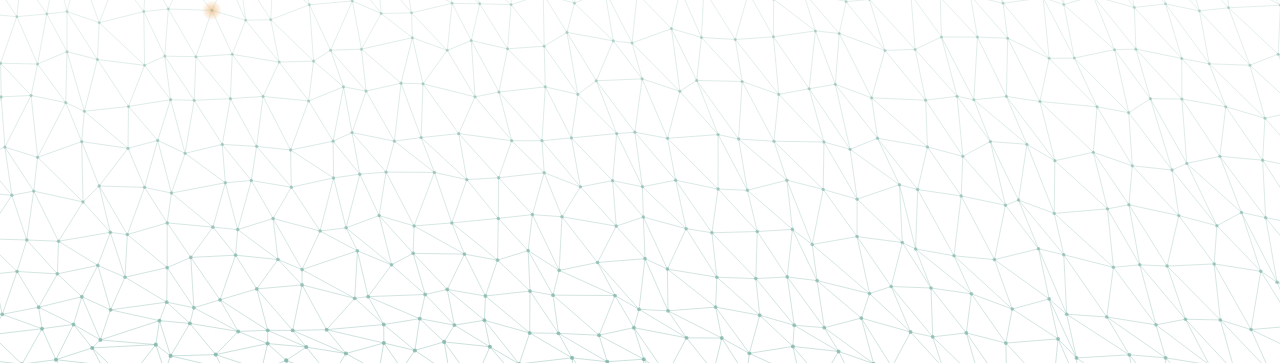
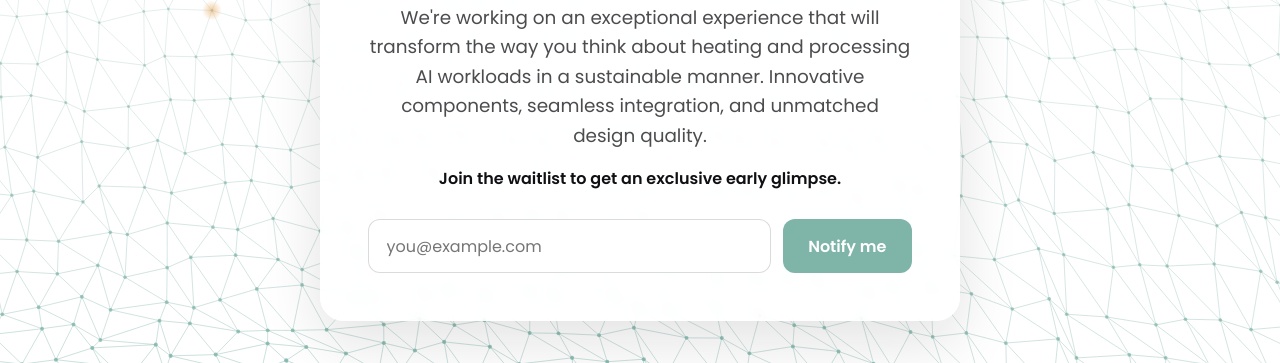
Before and after one commit to deltadrai/deltadrai-landing, a plain HTML site: page www/index.html in a window 1280 px wide. Shown: the part 290-653 px from the top of the page. Drawn offline with nearby package versions, Linux system fonts and the light colour scheme; animation ran at ten frames a second.

Commit message:
Add coming-soon waitlist block with Formspree integration (#12)
Centered coming-soon section over the wave backdrop, modeled on the
Creative Tim coming-soon-simple block, with corrected copy. The email
input binds to a Formspree endpoint via a small ViewModel/adapter pair
(no build step, DI per docs/architecture.md); the visitor only ever
supplies their email, while a fixed staff-facing lead notice travels
alongside it.

Co-authored-by: Claude <noreply@anthropic.com>

```diff
--- a/www/css/index.css
+++ b/www/css/index.css
@@ -95,6 +95,134 @@ body {
   display: none !important;
 }
 
+.sr-only {
+  position: absolute;
+  width: 1px;
+  height: 1px;
+  padding: 0;
+  margin: -1px;
+  overflow: hidden;
+  clip: rect(0, 0, 0, 0);
+  white-space: nowrap;
+  border: 0;
+}
+
+/* Coming-soon waitlist block, centered over the wave backdrop. */
+.coming-soon {
+  position: fixed;
+  inset: 0;
+  z-index: 5;
+  display: flex;
+  align-items: center;
+  justify-content: center;
+  padding: 6rem clamp(1.25rem, 5vw, 3rem) 8rem;
+}
+
+.coming-soon__card {
+  max-width: 640px;
+  width: 100%;
+  text-align: center;
+  padding: clamp(1.75rem, 4vw, 3rem);
+  border-radius: 1.5rem;
+  background: rgba(255, 255, 255, 0.82);
+  backdrop-filter: blur(6px);
+  box-shadow: 0 20px 60px rgba(16, 16, 20, 0.12);
+}
+
+.coming-soon__title {
+  font-size: clamp(1.9rem, 4.5vw, 3rem);
+  font-weight: 800;
+  color: var(--brand-ink);
+  margin-bottom: 1rem;
+}
+
+.coming-soon__title-accent {
+  color: var(--brand-teal);
+}
+
+.coming-soon__lead {
+  font-size: clamp(1rem, 2.2vw, 1.15rem);
+  line-height: 1.6;
+  color: rgba(16, 16, 20, 0.75);
+  margin-bottom: 1rem;
+}
+
+.coming-soon__cta {
+  font-weight: 600;
+  color: var(--brand-ink);
+  margin-bottom: 1.75rem;
+}
+
+.coming-soon__form {
+  display: flex;
+  gap: 0.75rem;
+  flex-wrap: wrap;
+  justify-content: center;
+}
+
+.coming-soon__input {
+  flex: 1 1 260px;
+  min-width: 0;
+  padding: 0.85rem 1.1rem;
+  border-radius: 0.75rem;
+  border: 1px solid rgba(16, 16, 20, 0.15);
+  font-family: inherit;
+  font-size: 1rem;
+  color: var(--brand-ink);
+  background: #ffffff;
+}
+
+.coming-soon__input:focus {
+  outline: 2px solid var(--brand-teal);
+  outline-offset: 2px;
+}
+
+.coming-soon__input:disabled {
+  opacity: 0.6;
+}
+
+.coming-soon__submit {
+  flex: 0 0 auto;
+  padding: 0.85rem 1.6rem;
+  border-radius: 0.75rem;
+  border: none;
+  background: var(--brand-teal);
+  color: #ffffff;
+  font-family: inherit;
+  font-weight: 600;
+  font-size: 1rem;
+  cursor: pointer;
+  transition: background 0.15s ease;
+}
+
+.coming-soon__submit:hover:not(:disabled) {
+  background: #6fa398;
+}
+
+.coming-soon__submit:disabled {
+  opacity: 0.6;
+  cursor: not-allowed;
+}
+
+.coming-soon__feedback {
+  margin-top: 1rem;
+  font-weight: 600;
+}
+
+.coming-soon__feedback--success {
+  color: #2f7d5e;
+}
+
+.coming-soon__feedback--error {
+  color: #c0392b;
+}
+
+@media (max-width: 480px) {
+  .coming-soon {
+    padding: 5.5rem 1rem 7rem;
+  }
+}
+
 /* Impressum button + dropdown, anchored to the top-right corner. */
 .impressum {
   position: fixed;
--- a/www/index.html
+++ b/www/index.html
@@ -19,6 +19,48 @@
   >
     <canvas x-ref="canvas" id="waves"></canvas>
   </div>
+
+  <!-- Coming-soon waitlist block, centered over the wave backdrop. -->
+  <main class="coming-soon" x-data="waitlistViewModel()">
+    <div class="coming-soon__card">
+      <h1 class="coming-soon__title">Coming <span class="coming-soon__title-accent">soon</span></h1>
+      <p class="coming-soon__lead">
+        We're working on an exceptional experience that will transform the way you think about
+        heating and processing AI workloads in a sustainable manner. Innovative components,
+        seamless integration, and unmatched design quality.
+      </p>
+      <p class="coming-soon__cta">Join the waitlist to get an exclusive early glimpse.</p>
+
+      <form class="coming-soon__form" @submit.prevent="submit()" novalidate>
+        <label class="sr-only" for="waitlist-email">Email address</label>
+        <input
+          id="waitlist-email"
+          type="email"
+          name="email"
+          class="coming-soon__input"
+          placeholder="you@example.com"
+          x-model="email"
+          :disabled="status === 'submitting' || status === 'success'"
+          required
+        />
+        <button
+          type="submit"
+          class="coming-soon__submit"
+          :disabled="status === 'submitting' || status === 'success'"
+        >
+          <span x-show="status !== 'submitting'">Notify me</span>
+          <span x-show="status === 'submitting'" x-cloak>Sending…</span>
+        </button>
+      </form>
+
+      <p class="coming-soon__feedback coming-soon__feedback--success" x-show="status === 'success'" x-cloak>
+        Thanks — you're on the list. We'll be in touch.
+      </p>
+      <p class="coming-soon__feedback coming-soon__feedback--error" x-show="status === 'error'" x-cloak>
+        Something went wrong. Please try again.
+      </p>
+    </div>
+  </main>
 
   <!-- Impressum button, anchored top-right, with a dropdown revealing the legal notice image. -->
   <div class="impressum" x-data="{ open: false }">
--- /dev/null
+++ b/www/src/formspreeClient.js
@@ -0,0 +1,29 @@
+/**
+ * FormspreeClient — thin adapter over `fetch` for posting to a Formspree
+ * endpoint. Kept out of the ViewModel so no module touches the global
+ * fetch directly (per docs/architecture.md: no direct window/document
+ * access in modules, always inject an interface).
+ */
+export class FormspreeClient {
+  /**
+   * @param {typeof fetch} fetchFn
+   * @param {string} endpoint
+   */
+  constructor(fetchFn, endpoint) {
+    this._fetch = fetchFn;
+    this._endpoint = endpoint;
+  }
+
+  /**
+   * @param {{ email: string, message: string }} payload
+   * @returns {Promise<boolean>} true if Formspree accepted the submission
+   */
+  async submit(payload) {
+    const response = await this._fetch(this._endpoint, {
+      method: 'POST',
+      headers: { 'Content-Type': 'application/json', Accept: 'application/json' },
+      body: JSON.stringify(payload),
+    });
+    return response.ok;
+  }
+}
--- a/www/src/main.js
+++ b/www/src/main.js
@@ -10,6 +10,8 @@ import { WaveField } from './waveField.js';
 import { NodeEffects } from './nodeEffects.js';
 import { CanvasRenderer } from './canvasRenderer.js';
 import { createWaveFieldViewModel } from './waveFieldViewModel.js';
+import { FormspreeClient } from './formspreeClient.js';
+import { createWaitlistViewModel } from './waitlistViewModel.js';
 
 // Adapter over the real window (the single point of contact with a browser global).
 const domAdapter = new DomAdapter(window);
@@ -29,5 +31,17 @@ Alpine.data('waveFieldViewModel', () =>
   createWaveFieldViewModel({ dom: domAdapter, createField, createEffects, createRenderer }),
 );
 
+// Coming-soon waitlist form: posts the visitor's email to Formspree, alongside
+// a fixed staff-facing lead notice the visitor never sees or edits.
+const FORMSPREE_ENDPOINT = 'https://formspree.io/f/mlgqwgzz';
+const WAITLIST_STAFF_MESSAGE =
+  'New lead: a visitor joined the deltadr.ai waitlist from the coming-soon page.';
+const formspreeClient = new FormspreeClient(window.fetch.bind(window), FORMSPREE_ENDPOINT);
+
+// Bind the ViewModel to Alpine's `x-data="waitlistViewModel"`.
+Alpine.data('waitlistViewModel', () =>
+  createWaitlistViewModel({ client: formspreeClient, staffMessage: WAITLIST_STAFF_MESSAGE }),
+);
+
 window.Alpine = Alpine;
 Alpine.start();
--- /dev/null
+++ b/www/src/waitlistViewModel.js
@@ -0,0 +1,28 @@
+/**
+ * waitlistViewModel — ViewModel for the coming-soon waitlist form.
+ * Registered with Alpine as `x-data`. Submits the visitor's email to
+ * Formspree via the injected client, alongside a fixed staff-facing lead
+ * notice that the visitor never sees or edits.
+ *
+ * @param {object} deps
+ * @param {import('./formspreeClient.js').FormspreeClient} deps.client
+ * @param {string} deps.staffMessage
+ */
+export function createWaitlistViewModel({ client, staffMessage }) {
+  return {
+    email: '',
+    status: 'idle', // idle | submitting | success | error
+
+    /** Alpine @submit.prevent: send the email to Formspree. */
+    async submit() {
+      if (this.status === 'submitting' || this.status === 'success') return;
+      this.status = 'submitting';
+      try {
+        const ok = await client.submit({ email: this.email, message: staffMessage });
+        this.status = ok ? 'success' : 'error';
+      } catch {
+        this.status = 'error';
+      }
+    },
+  };
+}
```
